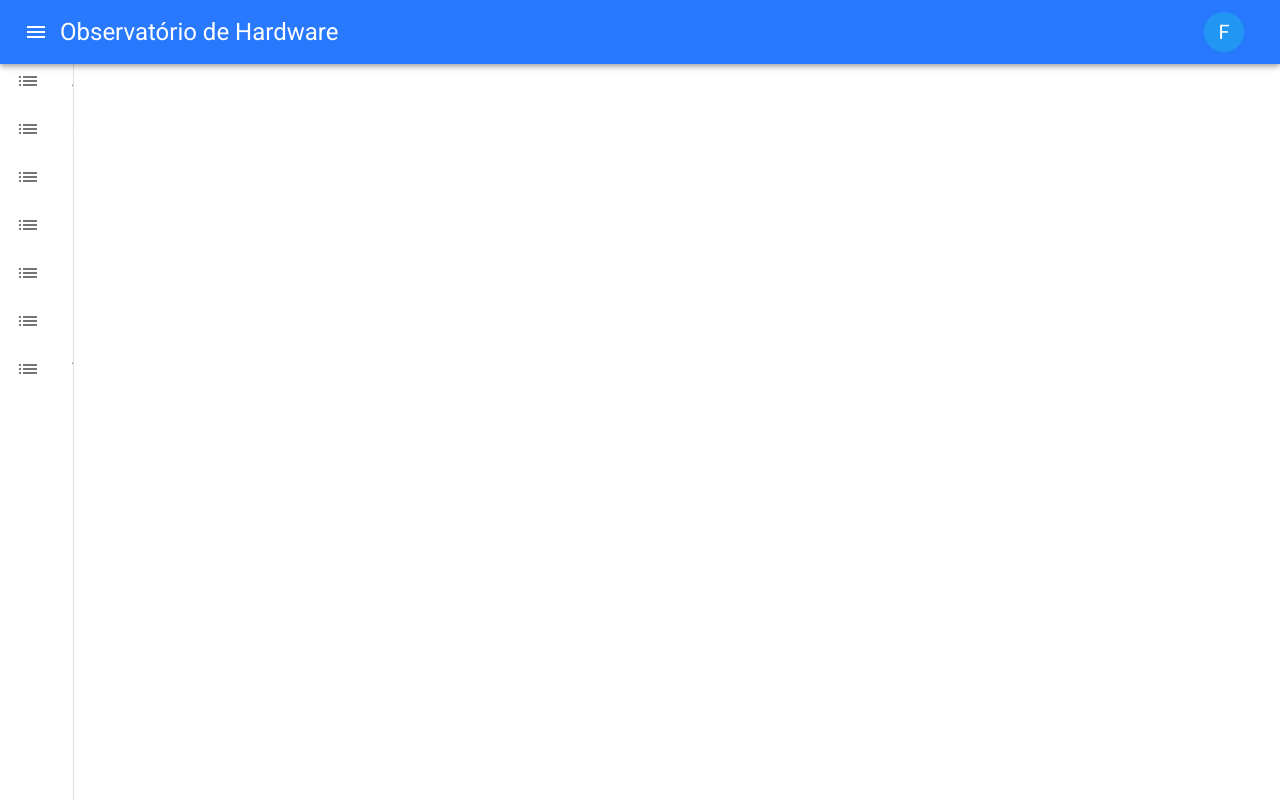
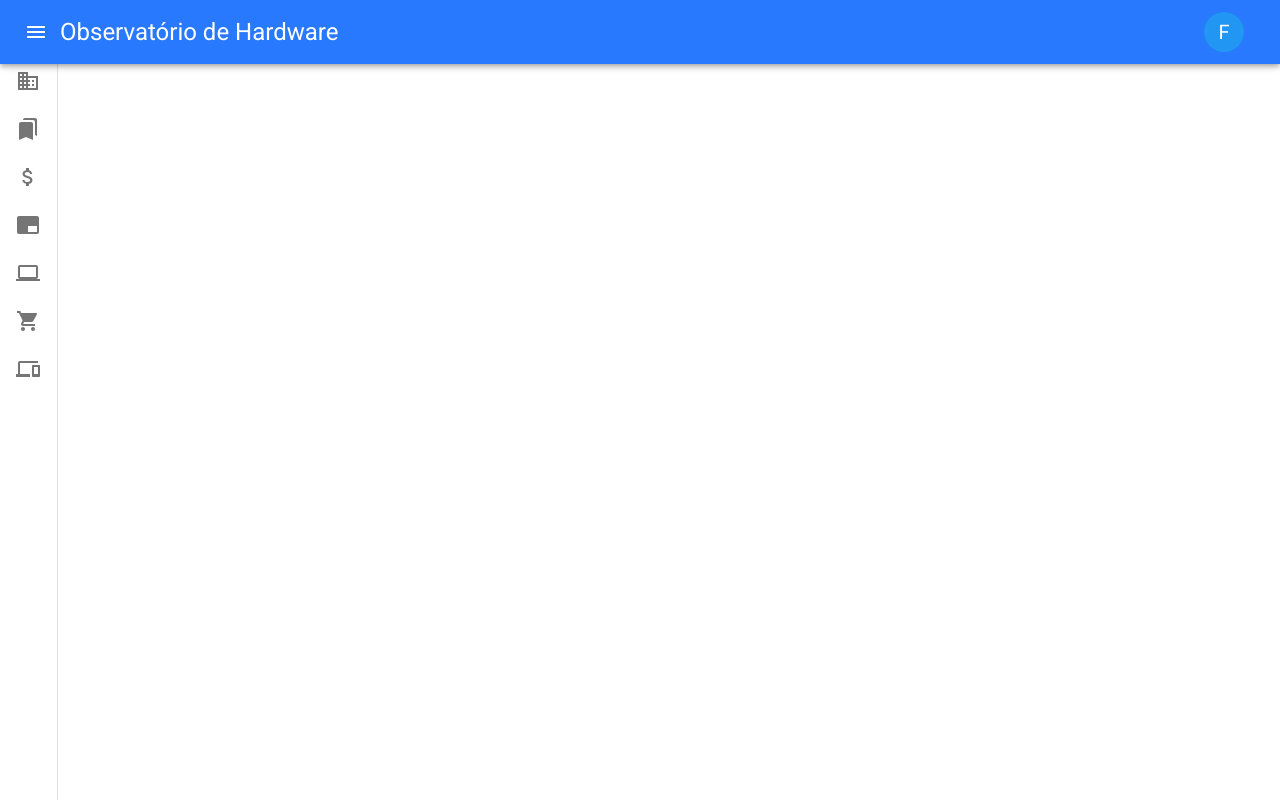
Before and after one commit to JGabrielGruber/ObsHard_plat, a React (Create React App) app: page /produtos in a window 1280 px wide. Built offline with nearby package versions, Linux system fonts and the light colour scheme; no server answers.

Commit message:
Refactored the style of the SideMenu;

```diff
--- a/src/components/App.component.jsx
+++ b/src/components/App.component.jsx
@@ -203,37 +203,6 @@ class App extends React.Component {
 			onLogout,
 		} = this.props;
 
-		const formsList = [
-			{
-				title: 'Arquiteturas',
-				tag: 'arquiteturas',
-			},
-			{
-				title: 'Categorias',
-				tag: 'categorias',
-			},
-			{
-				title: 'Lojas',
-				tag: 'lojas',
-			},
-			{
-				title: 'Marcas',
-				tag: 'marcas',
-			},
-			{
-				title: 'Modelos',
-				tag: 'modelos',
-			},
-			{
-				title: 'Produtos',
-				tag: 'produtos',
-			},
-			{
-				title: 'Variações',
-				tag: 'variacoes',
-			},
-		];
-
 		return (
 			<ThemeProvider theme={theme}>
 				<Container ref={this.accountMenuElementRef}>
@@ -254,7 +223,6 @@ class App extends React.Component {
 							<SideMenu
 								isSideMenu={isSideMenuOpen}
 								onSideMenu={this.sideMenuHandler}
-								formsList={formsList}
 								onFormsList={this.handleFormsList}
 							/>
 						</Grid>
--- a/src/components/side/SideMenu.component.jsx
+++ b/src/components/side/SideMenu.component.jsx
@@ -4,12 +4,20 @@ import clsx from 'clsx';
 
 import { makeStyles, useTheme } from '@material-ui/core/styles';
 import {
-	IconButton, Divider, Drawer, List, ListItem, ListItemIcon, ListItemText,
+	IconButton, Divider, Drawer, List, ListItem, ListItemIcon, ListItemText, Icon, Tooltip,
 } from '@material-ui/core';
 
 import ChevronLeftIcon from '@material-ui/icons/ChevronLeft';
 import ChevronRightIcon from '@material-ui/icons/ChevronRight';
 import ListIcon from '@material-ui/icons/List';
+import ShoppingCartIcon from '@material-ui/icons/ShoppingCart';
+import BrandingWatermarkIcon from '@material-ui/icons/BrandingWatermark';
+import ComputerIcon from '@material-ui/icons/Computer';
+import DevicesIcon from '@material-ui/icons/Devices';
+import AttachMoneyIcon from '@material-ui/icons/AttachMoney';
+import BookmarksIcon from '@material-ui/icons/Bookmarks';
+import BusinessIcon from '@material-ui/icons/Business';
+import { useLocation } from 'react-router-dom';
 
 const drawerWidth = 240;
 
@@ -40,15 +48,17 @@ const useStyles = makeStyles((theme) => ({
 		overflowX: 'hidden',
 		width: theme.spacing(7) + 1,
 		[theme.breakpoints.up('sm')]: {
-			width: theme.spacing(9) + 1,
+			width: theme.spacing(7) + 1,
 		},
+	},
+	selectedIcon: {
+		color: theme.palette.primary.main,
 	},
 }));
 
 export default function SideMenu({
 	onSideMenu,
 	isSideMenu,
-	formsList,
 	onFormsList,
 }) {
 	const classes = useStyles();
@@ -57,6 +67,48 @@ export default function SideMenu({
 	const handleDrawerClose = () => {
 		onSideMenu(false);
 	};
+
+	const location = useLocation();
+
+	const isCurrentLocation = (tag) => location.pathname === `/${tag}`;
+
+	const formsList = [
+		{
+			title: 'Arquiteturas',
+			tag: 'arquiteturas',
+			icon: (<BusinessIcon />),
+		},
+		{
+			title: 'Categorias',
+			tag: 'categorias',
+			icon: (<BookmarksIcon />),
+		},
+		{
+			title: 'Lojas',
+			tag: 'lojas',
+			icon: (<AttachMoneyIcon />),
+		},
+		{
+			title: 'Marcas',
+			tag: 'marcas',
+			icon: (<BrandingWatermarkIcon />),
+		},
+		{
+			title: 'Modelos',
+			tag: 'modelos',
+			icon: (<ComputerIcon />),
+		},
+		{
+			title: 'Produtos',
+			tag: 'produtos',
+			icon: (<ShoppingCartIcon />),
+		},
+		{
+			title: 'Variações',
+			tag: 'variacoes',
+			icon: (<DevicesIcon />),
+		},
+	];
 
 	return (
 		<Drawer
@@ -80,10 +132,19 @@ export default function SideMenu({
 			<Divider />
 			<List>
 				{formsList.map((obj) => (
-					<ListItem button key={obj.tag} onClick={() => onFormsList(obj)}>
-						<ListItemIcon><ListIcon /></ListItemIcon>
-						<ListItemText primary={obj.title} />
-					</ListItem>
+					<Tooltip title={obj.title} key={obj.tag}>
+						<ListItem
+							button
+							key={obj.tag}
+							onClick={() => onFormsList(obj)}
+							selected={isCurrentLocation(obj.tag)}
+						>
+							<ListItemIcon className={isCurrentLocation(obj.tag) ? classes.selectedIcon : null}>
+								{obj.icon}
+							</ListItemIcon>
+							<ListItemText primary={obj.title} />
+						</ListItem>
+					</Tooltip>
 				))}
 			</List>
 		</Drawer>
@@ -93,13 +154,11 @@ export default function SideMenu({
 SideMenu.defaultProps = {
 	onSideMenu: () => {},
 	isSideMenu: false,
-	formsList: [],
 	onFormsList: () => {},
 };
 
 SideMenu.propTypes = {
 	onSideMenu: PropTypes.func,
 	isSideMenu: PropTypes.bool,
-	formsList: PropTypes.array,
 	onFormsList: PropTypes.func,
 };
```
